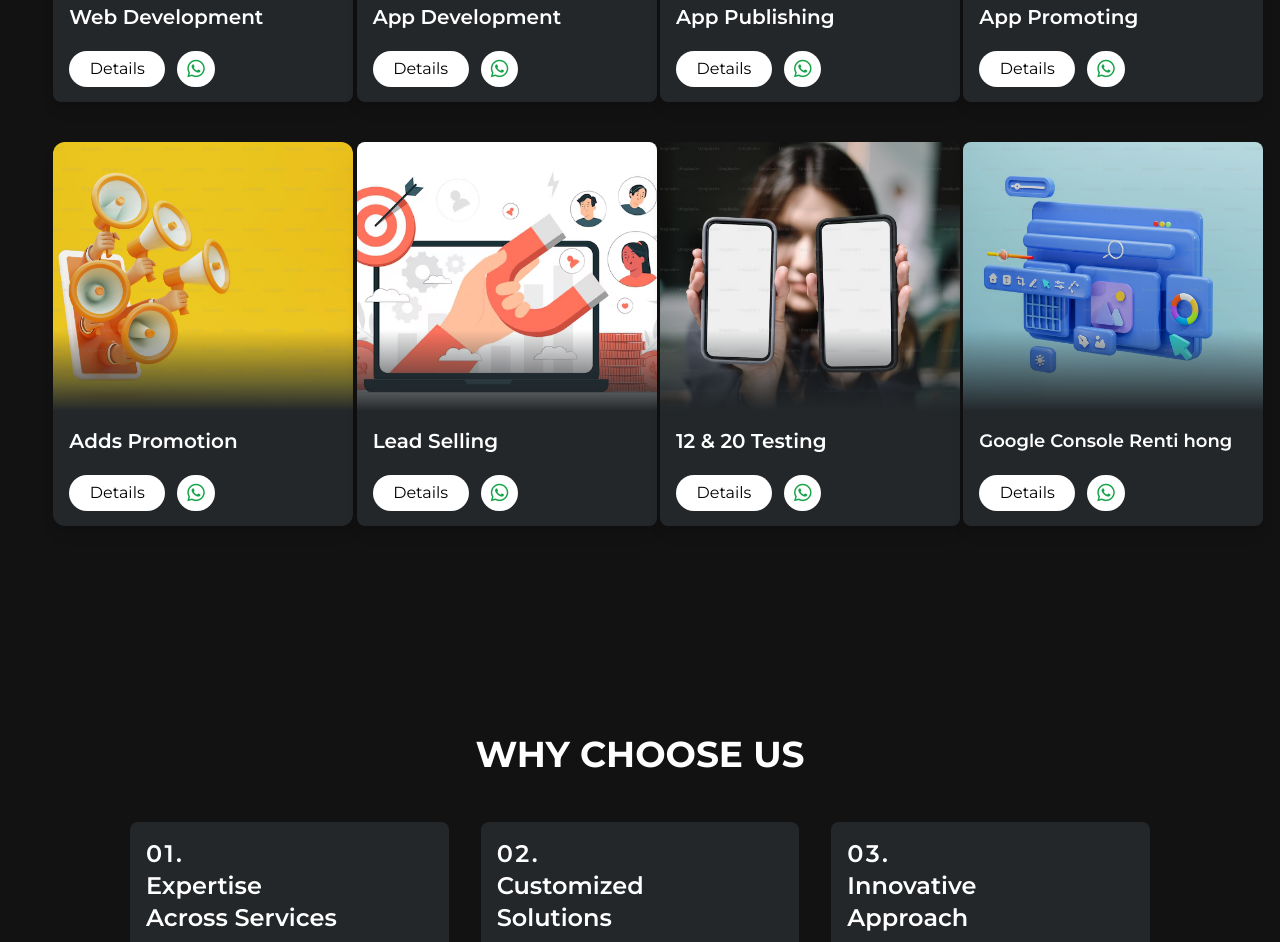
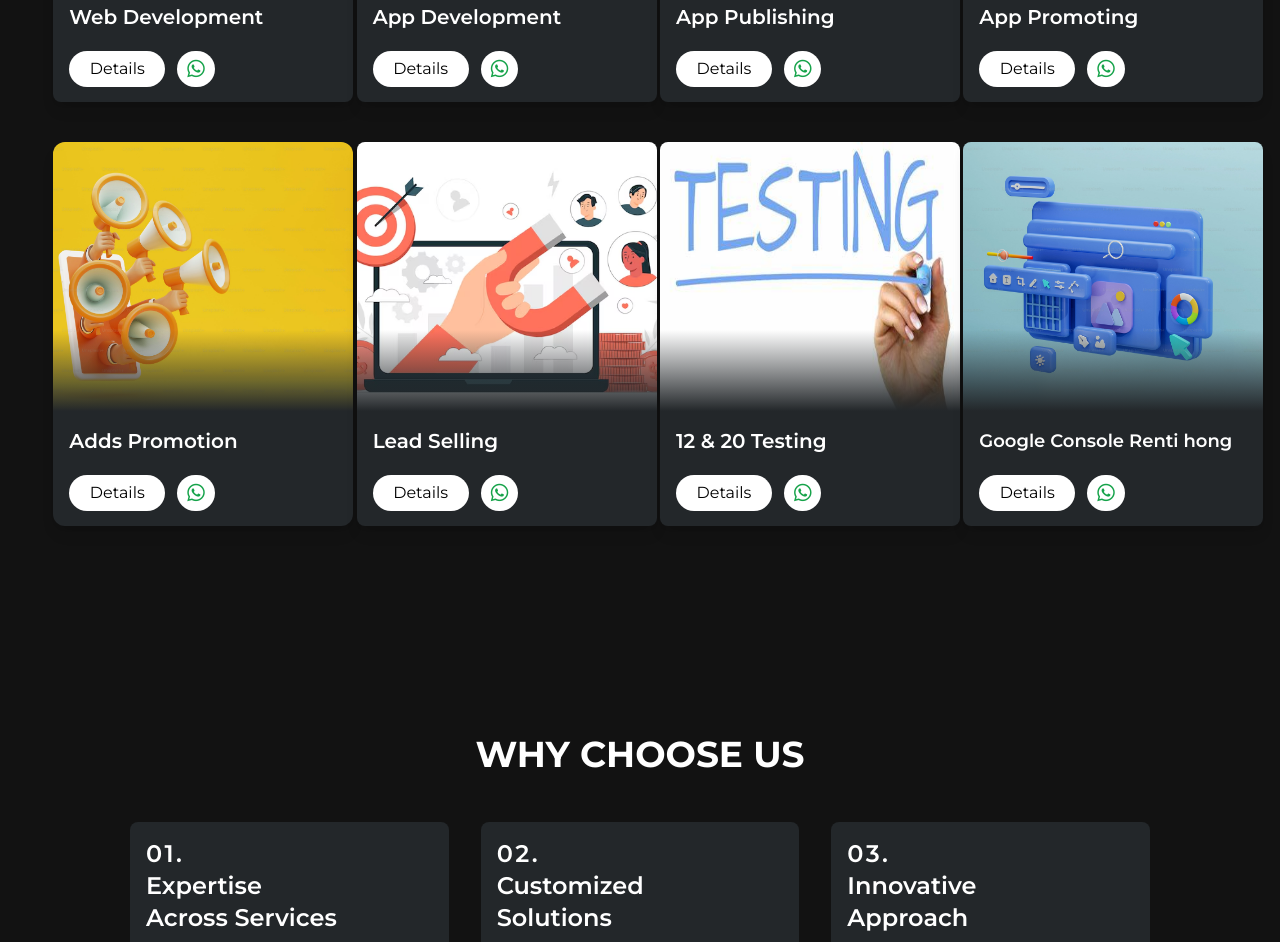
Before and after one commit to codex-zubair/blackly.web, a website: page index.html in a window 1280 px wide. Shown: the part 1848-2790 px from the top of the page. Drawn offline with nearby package versions, Linux system fonts and the light colour scheme.

Commit message:
img updated

```diff
--- a/index.html
+++ b/index.html
@@ -491,9 +491,9 @@
             <!-- Image Section -->
             <div class="relative h-[70%]">
               <img
-                src="./assets/12.avif"
+                src="./assets/testing.jpg"
                 alt="Card Image"
-                class="w-full h-full object-cover"
+                class="w-full h-full"
               />
               <div
                 class="absolute bottom-0 w-full h-[30%] bg-gradient-to-t from-[#23272A] to-transparent"
```
Also changed, not shown: assets/testing.jpg (added).
